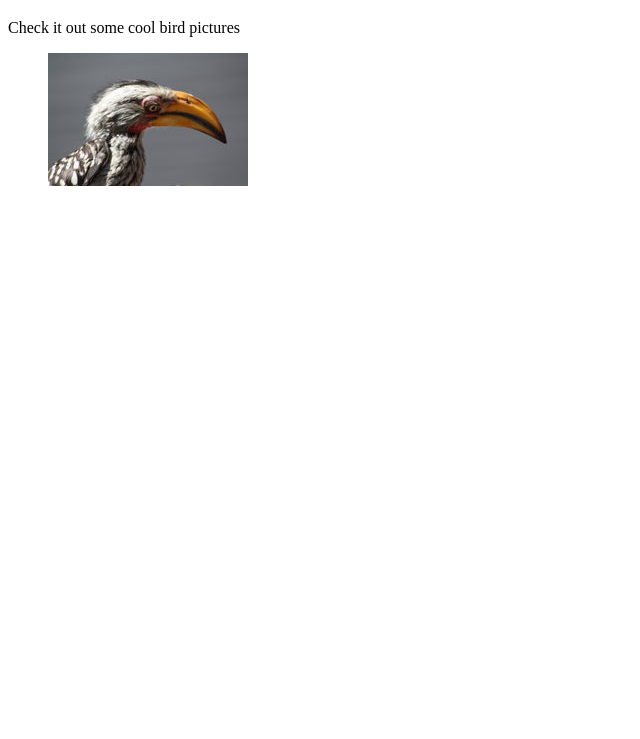
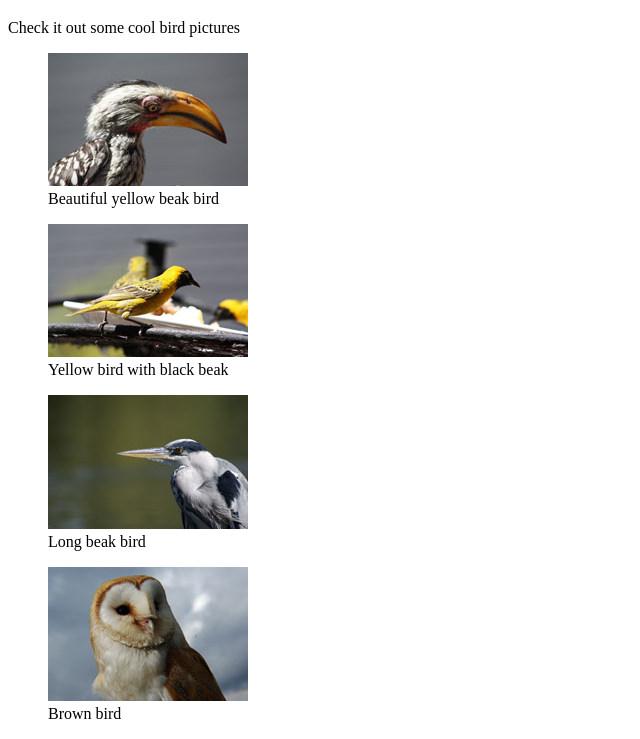
Before and after one commit to cabraldiogo/dws1, a plain HTML site: page cabral-diogo-images/gallery.html in a window 1280 px wide. Shown: the part 61-800 px from the top of the page, without its empty margins (0-640 px from the left). Drawn offline with Linux system fonts and the light colour scheme.

Commit message:
added all alt, title and figcaptures tags

```diff
--- a/cabral-diogo-images/gallery.html
+++ b/cabral-diogo-images/gallery.html
@@ -10,9 +10,24 @@
 		<p>Check it out some cool bird pictures</p>
 
 		<figure>
-		<img src="images/tn-bird1.jpg" alt="" title="" >
-		<figcaption></figcaption>
+		<img src="images/tn-bird1.jpg" alt="Gray bird with yellow beak" title="Gray bird with yellow beak" >
+		<figcaption>Beautiful yellow beak bird</figcaption>
+		</figure>
 
+		<figure>
+		<img src="images/tn-bird2.jpg" alt="Small yellow bird" title="Small yellow bird" >
+		<figcaption>Yellow bird with black beak</figcaption>
 		</figure>
+
+		<figure>
+		<img src="images/tn-bird3.jpg" alt="Gray bird" title="Gray bird" >
+		<figcaption>Long beak bird</figcaption>
+		</figure>
+
+		<figure>
+		<img src="images/tn-bird4.jpg" alt="Brown and whit bird" title="Brown and whit bird" >
+		<figcaption>Brown bird</figcaption>
+		</figure>
+
 	</body>
 </html>
```
